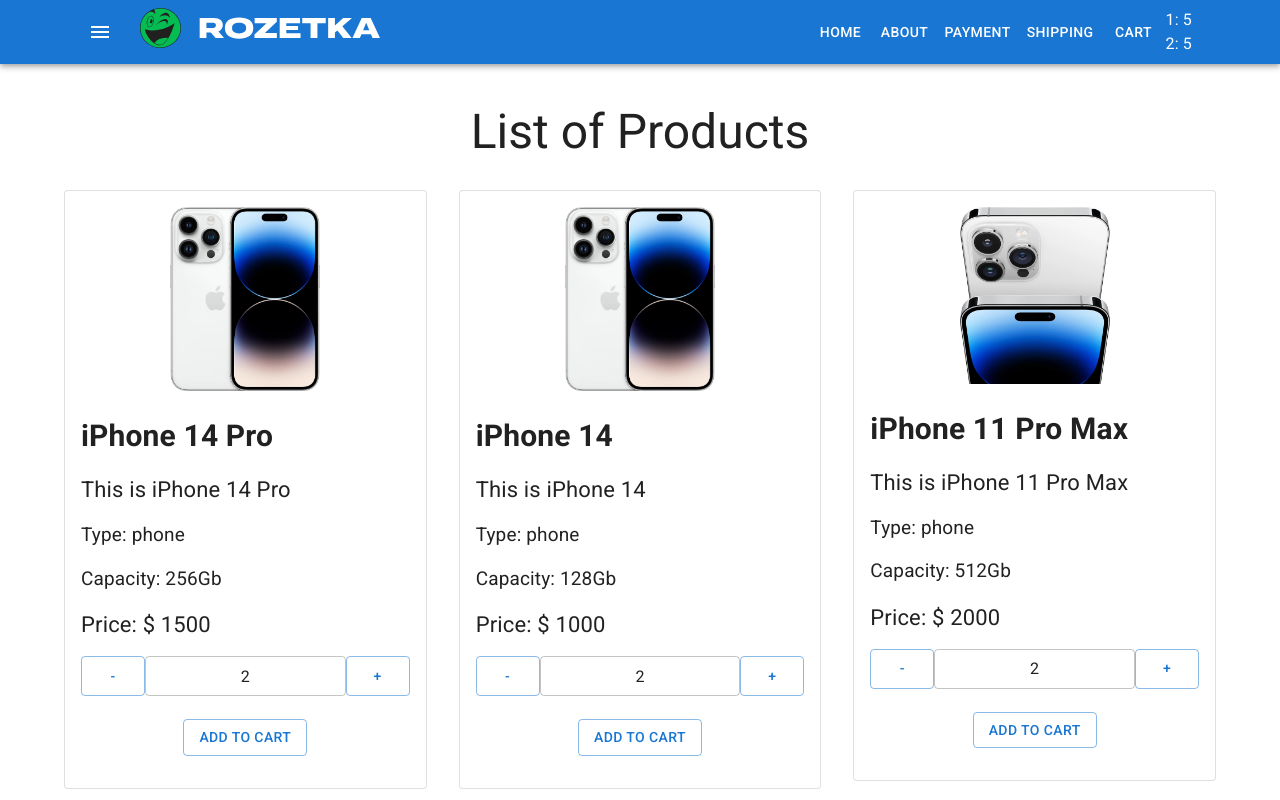
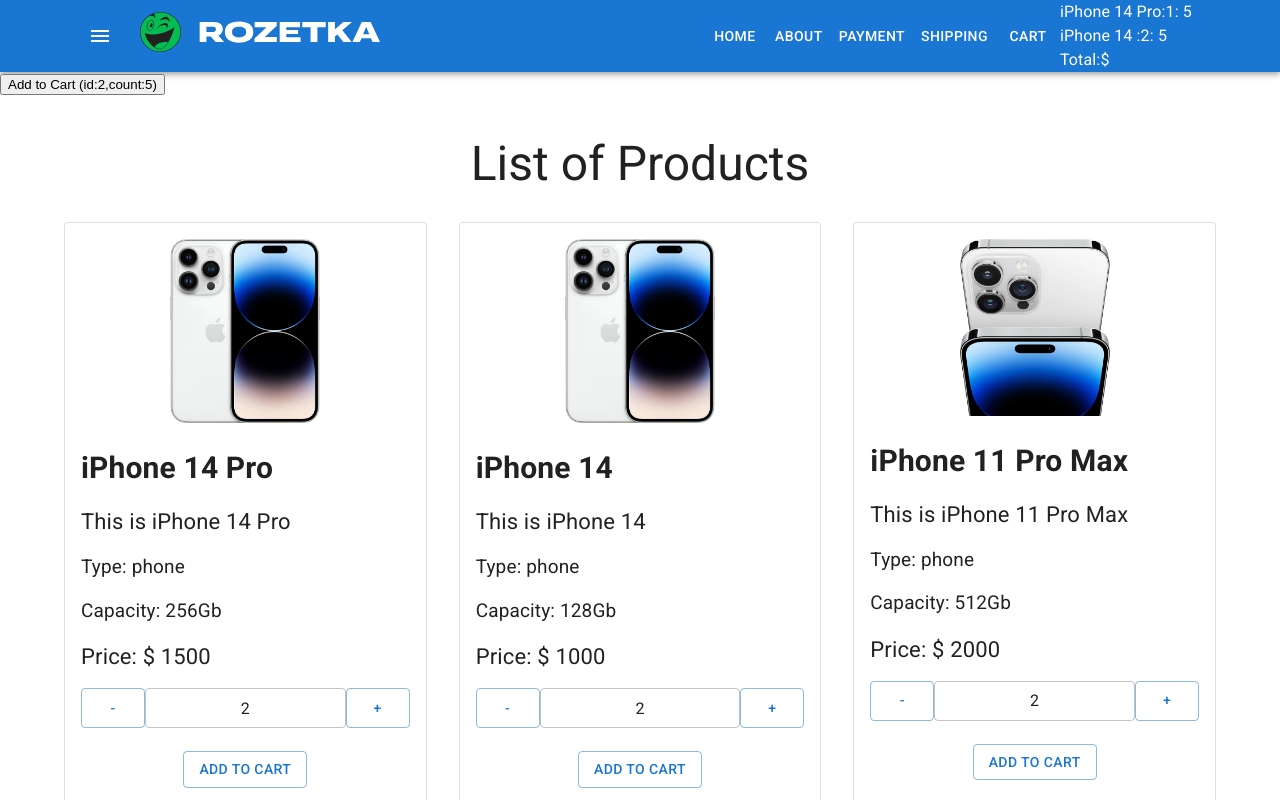
Before and after one commit to sinktoriys/react-project-rozetka, a React (Create React App) app: page / in a window 1280 px wide. Shown: the top 800 px of the page. Built offline with nearby package versions, Linux system fonts and the light colour scheme.

Commit message:
added getproductsObject

```diff
--- a/src/Container/App/App.tsx
+++ b/src/Container/App/App.tsx
@@ -14,12 +14,20 @@
         2: 5,
     })
 
-    const addProductToCart = (count: number, price: number) => {}
+    const addProductToCart = (id: number, count: number) => {
+        setProductsInCart((prevState) => ({
+            ...prevState,
+            [id]: (prevState[id] || 0) + count,
+        }))
+    }
 
     return (
         <StyledEngineProvider injectFirst>
             <CssBaseline />
             <Header productsInCart={productsInCart} />
+            <button onClick={() => addProductToCart(2, 5)}>
+                Add to Cart (id:2,count:5)
+            </button>
             <Main addProductToCart={addProductToCart} />
         </StyledEngineProvider>
     )
--- a/src/Container/Main/Main.tsx
+++ b/src/Container/Main/Main.tsx
@@ -1,7 +1,7 @@
 import { Container } from '@mui/material'
 import Home from 'pages/Home/Home'
 type Props = {
-    addProductToCart: (count: number, price: number) => void
+    addProductToCart: (id: number, count: number) => void
 }
 const Main = ({ addProductToCart }: Props) => {
     return (
--- a/src/components/CartHeader/CartHeader.tsx
+++ b/src/components/CartHeader/CartHeader.tsx
@@ -1,18 +1,28 @@
+import productsArray, { Product, getProductsObject } from 'utils/productsArray'
+
 type Props = {
     productsInCart: {
         [id: number]: number
     }
+    productsObject?: {
+        [id: number]: Product
+    }
 }
 
-const CartHeader = ({ productsInCart }: Props) => {
+const CartHeader = ({
+    productsInCart,
+    productsObject = getProductsObject(productsArray),
+}: Props) => {
     console.log(Object.keys(productsInCart))
     return (
         <div>
             {Object.keys(productsInCart).map((productId) => (
                 <div key={productId}>
+                    {productsObject[parseInt(productId)].title}:{''}
                     {productId}: {productsInCart[parseInt(productId)]}
                 </div>
             ))}
+            <div>Total:$</div>
         </div>
     )
 }
--- a/src/components/Products/ProductList.tsx
+++ b/src/components/Products/ProductList.tsx
@@ -3,7 +3,7 @@
 import productsArray from 'utils/productsArray'
 
 type Props = {
-    addProductToCart: (count: number, price: number) => void
+    addProductToCart: (id: number, count: number) => void
 }
 
 const ProductList = ({ addProductToCart }: Props) => {
@@ -32,6 +32,7 @@
                     }) => (
                         <Grid item xs={12} sm={6} md={4} key={id}>
                             <ProductListItem
+                                id={id}
                                 title={title}
                                 description={description}
                                 type={type}
--- a/src/components/Products/ProductListItem.tsx
+++ b/src/components/Products/ProductListItem.tsx
@@ -8,16 +8,18 @@
 import './ProductListItem.scss'
 import { useState } from 'react'
 type Props = {
+    id: number
     title: string
     description: string
     capacity: string
     type: string
     price: number
     image: string
-    addProductToCart: (count: number, price: number) => void
+    addProductToCart: (id: number, count: number) => void
 }
 
 const ProductListItem = ({
+    id,
     title,
     description,
     type,
@@ -64,7 +66,7 @@
                 <CardActions className="btn-wrap">
                     <Button
                         variant="outlined"
-                        onClick={() => addProductToCart(count, price)}
+                        onClick={() => addProductToCart(id, count)}
                     >
                         Add to cart
                     </Button>
--- a/src/pages/Home/Home.tsx
+++ b/src/pages/Home/Home.tsx
@@ -1,6 +1,6 @@
 import ProductList from 'components/Products/ProductList'
 type Props = {
-    addProductToCart: (count: number, price: number) => void
+    addProductToCart: (id: number, count: number) => void
 }
 
 const Home = ({ addProductToCart }: Props) => {
--- a/src/utils/productsArray.ts
+++ b/src/utils/productsArray.ts
@@ -1,4 +1,5 @@
-type Product = {
+
+export type Product = {
     id:number
     title: string
     description: string
@@ -64,5 +65,11 @@
         image:"/images/iphone-grey.webp",
     },
 ]
-
+export const getProductsObject= (array:Product[])=>array.reduce((object,product)=>
+({
+    ...object,
+    [product.id]:product,
+}),
+{}
+)
 export default productsArray
```
